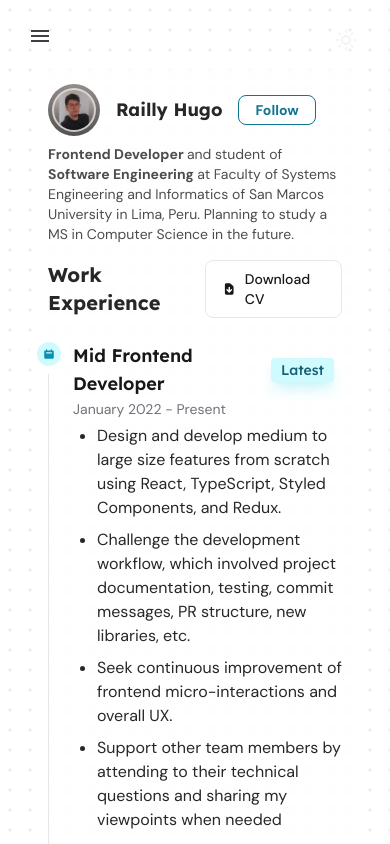
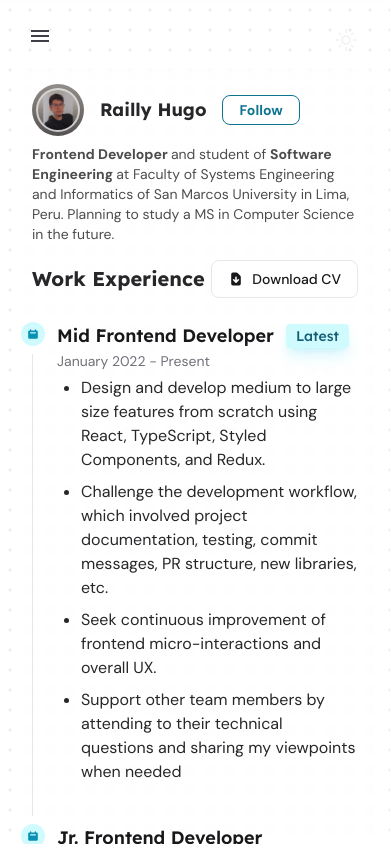
Before and after one commit to Railly/website, a Next.js app: page /about in a window 390 px wide. Shown: the top 844 px of the page. Built offline with nearby package versions, Linux system fonts and the light colour scheme.

Commit message:
style: reduce layout padding

```diff
--- a/components/Layout.tsx
+++ b/components/Layout.tsx
@@ -6,7 +6,7 @@ const Layout = ({ children }: { children: ReactNode }) => {
   return (
     <>
       <Header />
-      <main className="container max-w-3xl px-8 mx-auto mb-10 md:px-10">
+      <main className="container max-w-3xl px-4 mx-auto mb-10 md:px-10">
         {children}
       </main>
       <Footer />
```
Also changed, not shown: posts/project/cinfo-unmsm.mdx (+1 -1 lines).
